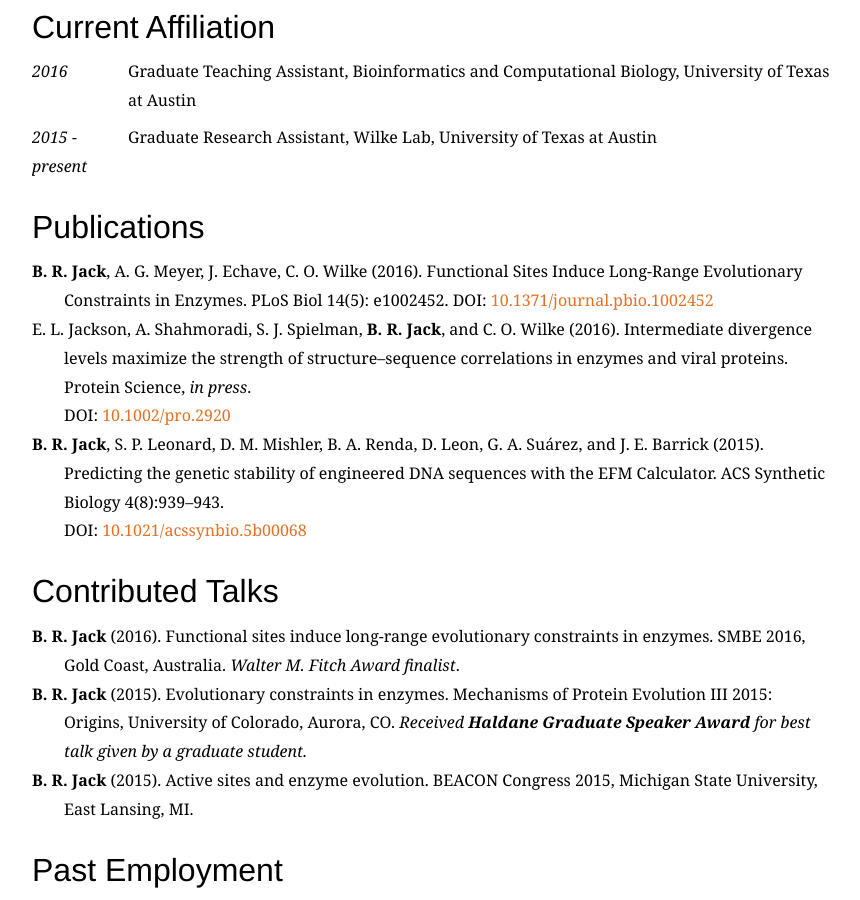
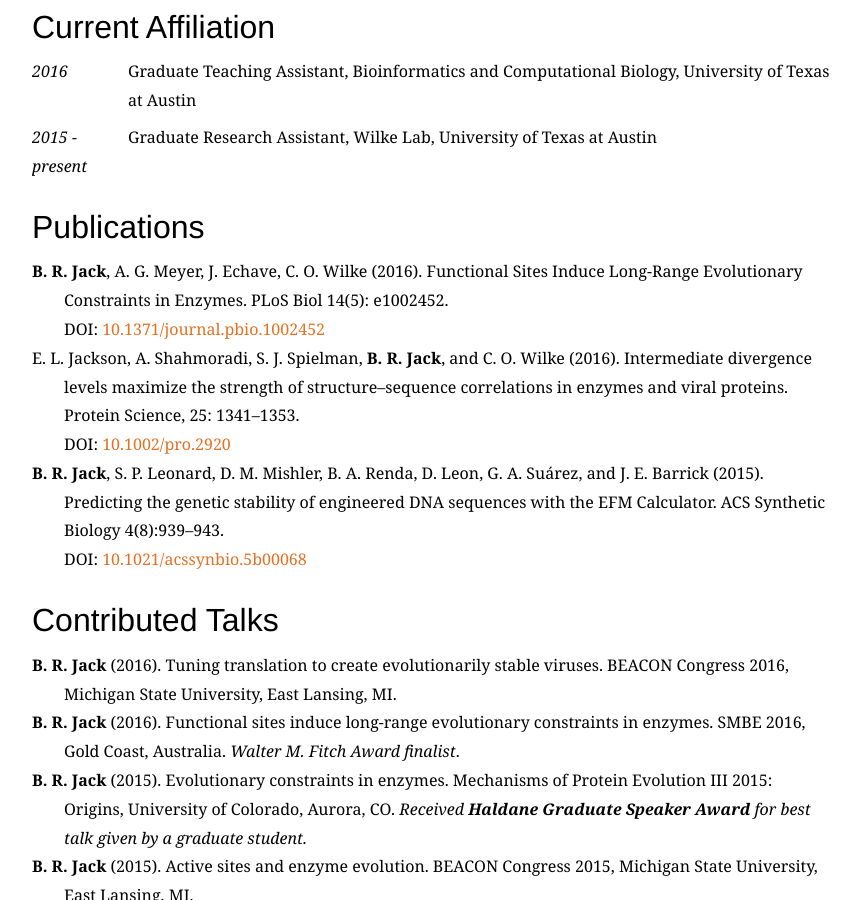
Before and after one commit to benjaminjack/benjaminjack.github.io, a Jekyll site: the page built from cv.html, in a window 1280 px wide and 900 px high, scrolled down 521 px. Shown: the whole window, without its empty margins (208-1068 px from the left). Built offline with Jekyll 4.4.1, drawn with Linux system fonts in a browser that asks for light colours; some web fonts are replaced.

Commit message:
Update cv.html

```diff
--- a/cv.html
+++ b/cv.html
@@ -23,8 +23,8 @@ layout: default
 
 <h3>Publications</h3>
 <ul class="cv">
-<li><strong>B. R. Jack</strong>, A. G. Meyer, J. Echave, C. O. Wilke (2016). Functional Sites Induce Long-Range Evolutionary Constraints in Enzymes. PLoS Biol 14(5): e1002452. DOI: <a href="http://dx.doi.org/10.1371/journal.pbio.1002452">10.1371/journal.pbio.1002452</a></li>
-<li>E. L. Jackson, A. Shahmoradi, S. J. Spielman, <strong>B. R. Jack</strong>, and C. O. Wilke (2016). Intermediate divergence levels maximize the strength of structure–sequence correlations in enzymes and viral proteins. Protein Science, <i>in press</i>.<br/>
+<li><strong>B. R. Jack</strong>, A. G. Meyer, J. Echave, C. O. Wilke (2016). Functional Sites Induce Long-Range Evolutionary Constraints in Enzymes. PLoS Biol 14(5): e1002452. <br />DOI: <a href="http://dx.doi.org/10.1371/journal.pbio.1002452">10.1371/journal.pbio.1002452</a></li>
+<li>E. L. Jackson, A. Shahmoradi, S. J. Spielman, <strong>B. R. Jack</strong>, and C. O. Wilke (2016). Intermediate divergence levels maximize the strength of structure–sequence correlations in enzymes and viral proteins. Protein Science, 25: 1341–1353.<br/>
 DOI: <a href="http://dx.doi.org/10.1002/pro.2920">10.1002/pro.2920</a></li>
 <li><strong>B. R. Jack</strong>, S. P. Leonard, D. M. Mishler, B. A. Renda, D. Leon, G. A. Suárez, and J. E. Barrick (2015). Predicting the genetic stability of engineered DNA sequences with the EFM Calculator. ACS Synthetic Biology 4(8):939–943.<br/>
 DOI: <a href="https://dx.doi.org/10.1021/acssynbio.5b00068">10.1021/acssynbio.5b00068</a></li>
@@ -32,6 +32,7 @@ DOI: <a href="https://dx.doi.org/10.1021/acssynbio.5b00068">10.1021/acssynbio.5b
 
 <h3>Contributed Talks</h3>
 <ul class="cv">
+<li><strong>B. R. Jack</strong> (2016). Tuning translation to create evolutionarily stable viruses. BEACON Congress 2016, Michigan State University, East Lansing, MI.</li>
 <li><strong>B. R. Jack</strong> (2016). Functional sites induce long-range evolutionary constraints in enzymes. SMBE 2016, Gold Coast, Australia. <em>Walter M. Fitch Award finalist</em>.</li>
 <li><strong>B. R. Jack</strong> (2015). Evolutionary constraints in enzymes. Mechanisms of Protein Evolution III 2015: Origins, University of Colorado, Aurora, CO. <em>Received <strong>Haldane Graduate Speaker Award</strong> for best talk given by a graduate student.</em></li>
 <li><strong>B. R. Jack</strong> (2015). Active sites and enzyme evolution. BEACON Congress 2015, Michigan State University, East Lansing, MI.</li>
```
